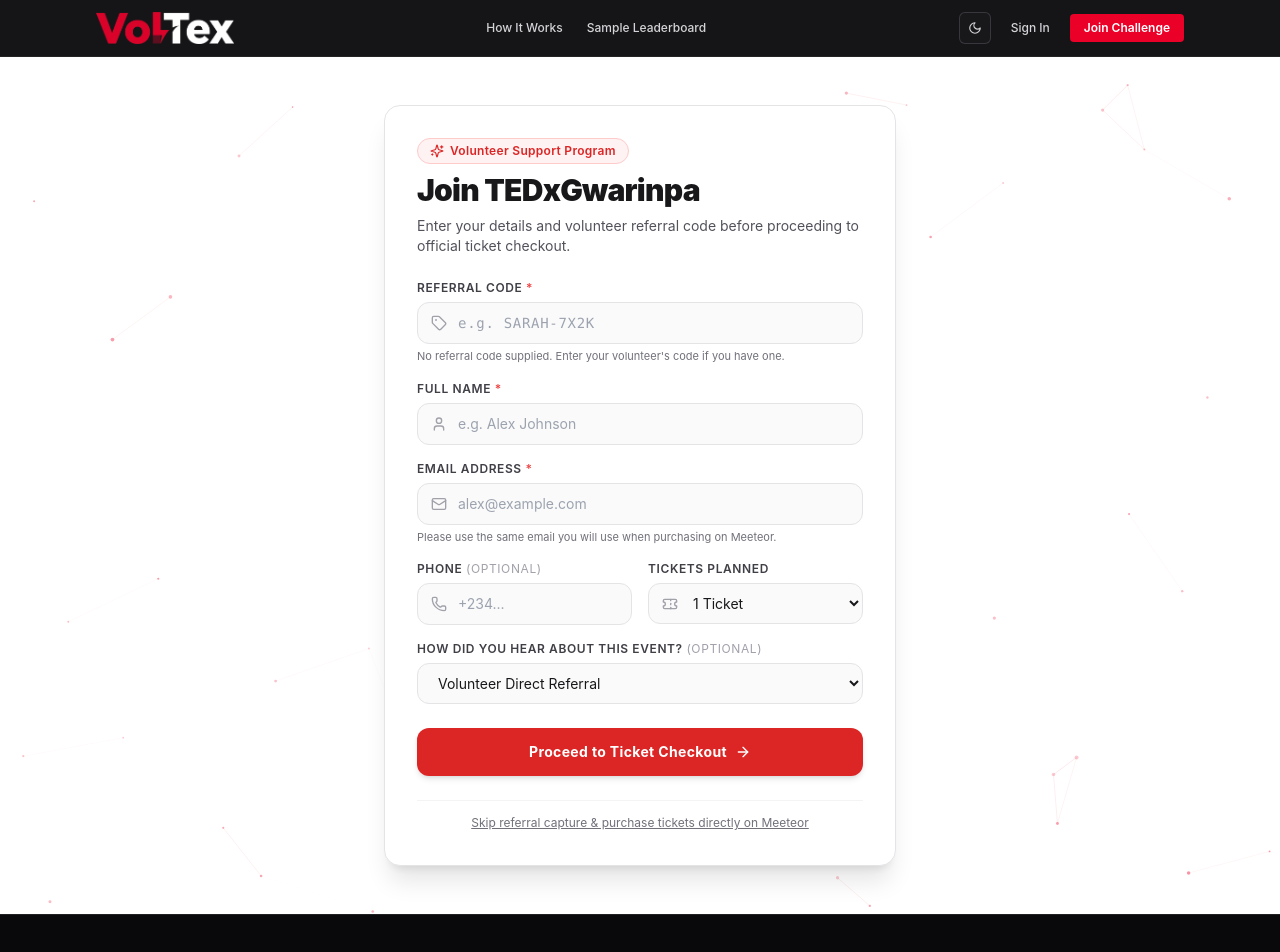
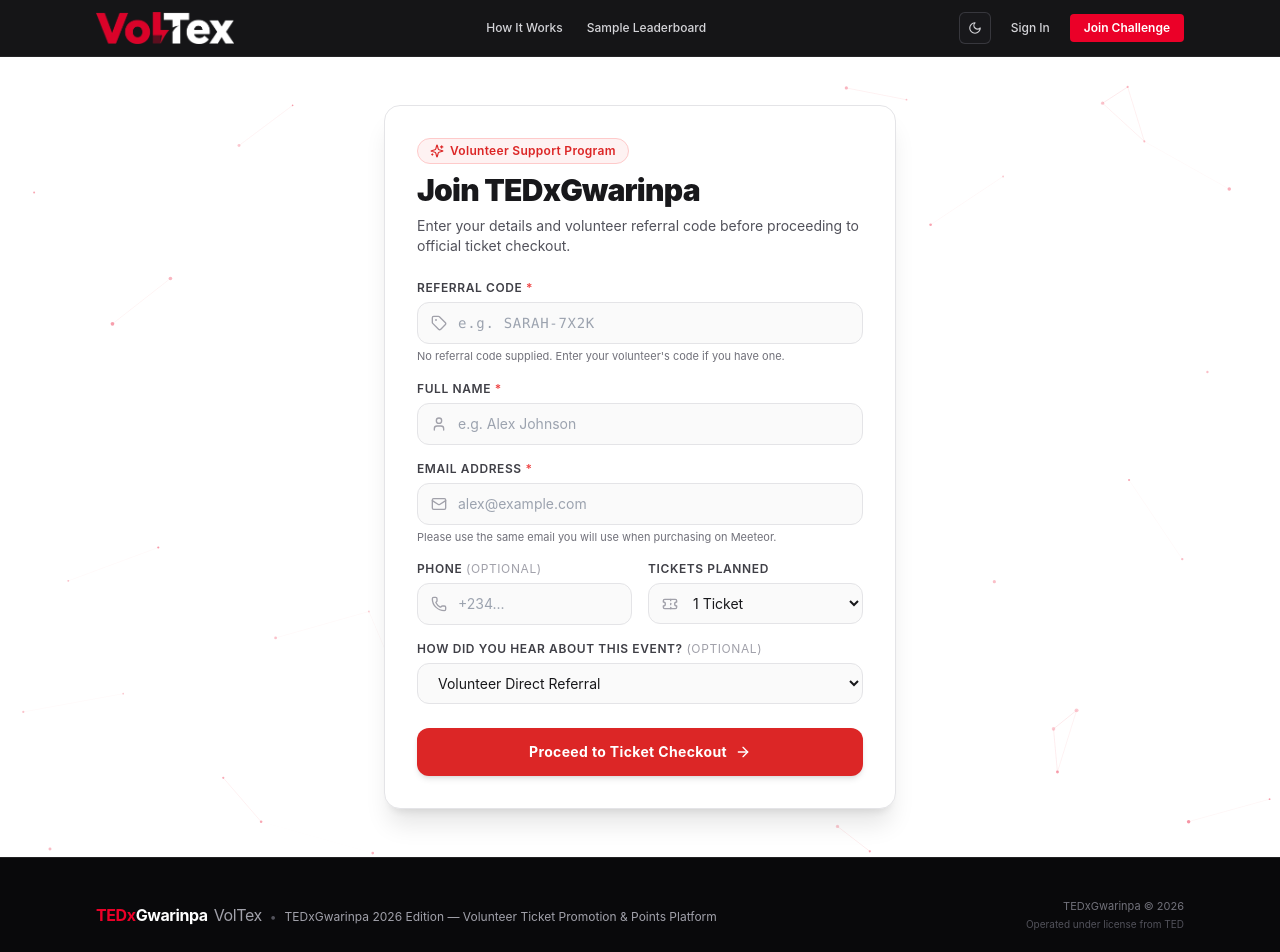
Before and after one commit to NhartyInnovate/VolTex, a Next.js app: page /r in a window 1280 px wide. Shown: the top 952 px of the page. Built offline with nearby package versions, Linux system fonts and the light colour scheme; no server answers.

Commit message:
fix: remove direct bypass link from referral capture form

```diff
--- a/src/components/referrals/BuyerCaptureForm.tsx
+++ b/src/components/referrals/BuyerCaptureForm.tsx
@@ -388,16 +388,6 @@ export function BuyerCaptureForm({
           </button>
         </div>
       </form>
-
-      {/* Direct Bypass Link */}
-      <div className="text-center pt-2 border-t border-zinc-100 dark:border-zinc-800/80">
-        <a
-          href={CONFERENCE_CONFIG.ticketUrl}
-          className="text-xs text-zinc-500 hover:text-zinc-700 dark:text-zinc-400 dark:hover:text-zinc-200 underline transition-colors"
-        >
-          Skip referral capture & purchase tickets directly on Meeteor
-        </a>
-      </div>
     </div>
   );
 }
```
